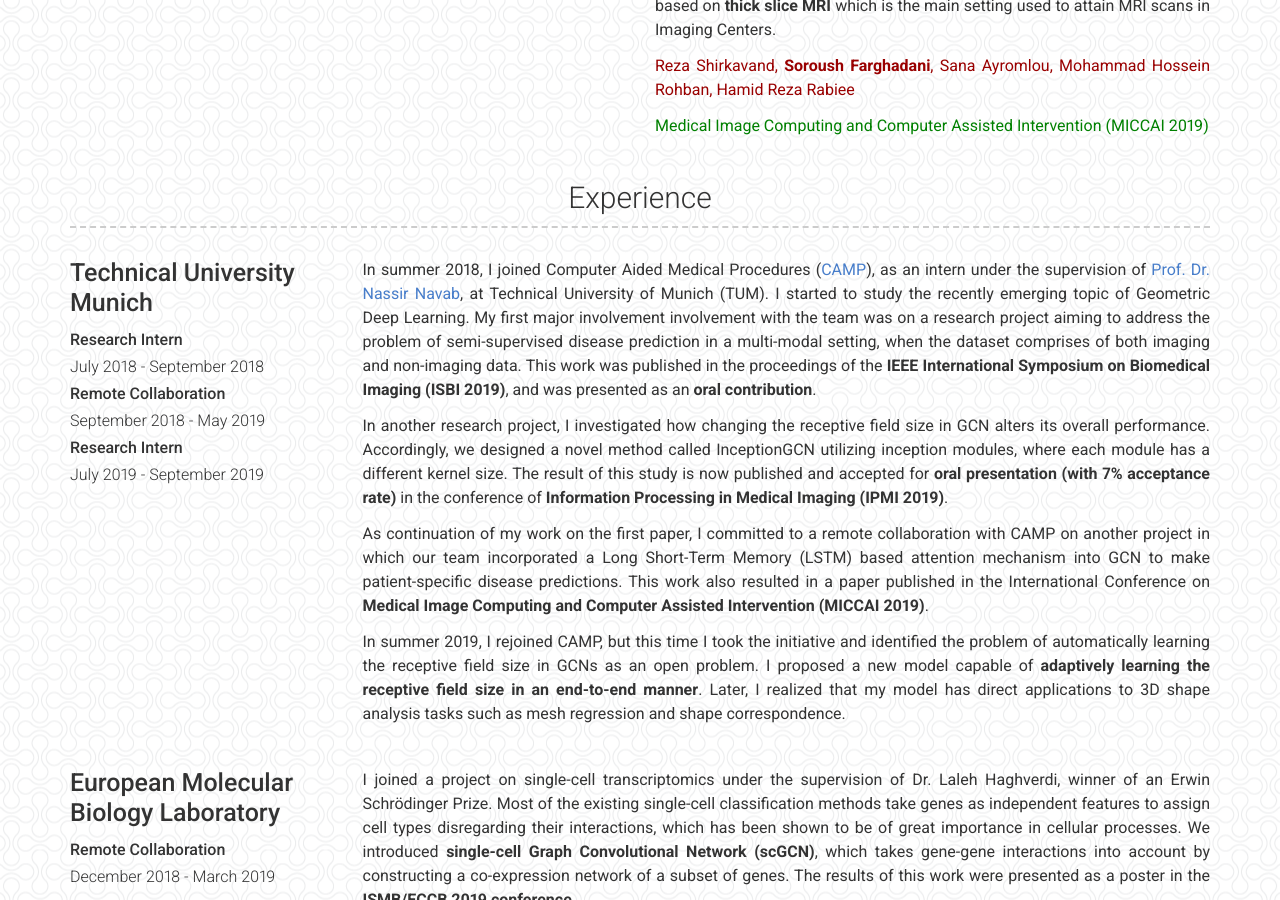
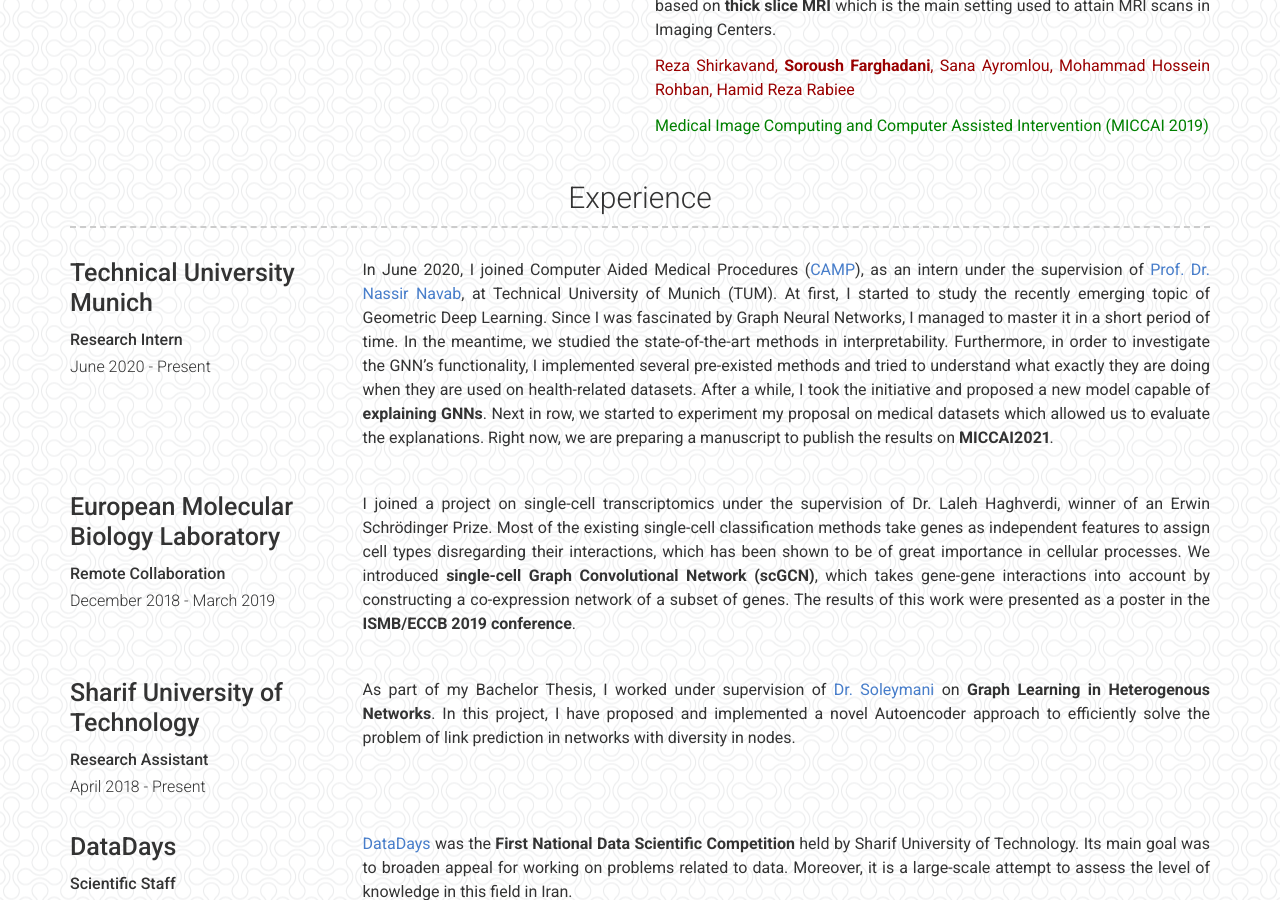
Before and after one commit to sfch1999/sfch1999.github.io, a Jekyll site: the page built from index.md, in a window 1280 px wide and 900 px high, scrolled down 1359 px. Built offline with Jekyll 4.4.1, drawn with Linux system fonts in a browser that asks for light colours; a style sheet for code colours, icons or effects is not loaded.

Commit message:
about me

```diff
--- a/_data/experience.yml
+++ b/_data/experience.yml
@@ -1,33 +1,16 @@
 - company: Technical University Munich
   jobs:
     - title: Research Intern
-      dates: July 2018 - September 2018
-    - title: Remote Collaboration
-      dates: September 2018 - May 2019
-    - title: Research Intern
-      dates: July 2019 - September 2019
+      dates: June 2020 - Present
   description: | # this will include new lines to allow paragraphs
-    In summer 2018, I joined Computer Aided Medical Procedures ([CAMP](http://campar.in.tum.de)), as an intern
+    In June 2020, I joined Computer Aided Medical Procedures ([CAMP](http://campar.in.tum.de)), as an intern
     under the supervision of [Prof. Dr. Nassir Navab](http://campar.in.tum.de/Main/NassirNavab), at Technical University of Munich (TUM).
-    I started to study the recently emerging topic of Geometric Deep Learning. My first major involvement involvement with the team was
-    on a research project aiming to address the problem of semi-supervised disease prediction in a multi-modal setting, when the
-    dataset comprises of both imaging and non-imaging data. This work was published in the proceedings of the
-    **IEEE International Symposium on Biomedical Imaging (ISBI 2019)**, and was presented as an **oral contribution**.
-
-    In another research project, I investigated how changing the receptive field size in GCN alters its overall performance.
-    Accordingly, we designed a novel method called InceptionGCN utilizing inception modules, where each module has a different kernel size.
-    The result of this study is now published and accepted for **oral presentation (with 7% acceptance rate)** in the conference of **Information
-    Processing in Medical Imaging (IPMI 2019)**.
-
-    As continuation of my work on the first paper, I committed to a remote collaboration with CAMP on another project in which
-    our team incorporated a Long Short-Term Memory (LSTM) based attention mechanism into GCN to make patient-specific
-    disease predictions. This work also resulted in a paper published in the International Conference on **Medical Image Computing
-    and Computer Assisted Intervention (MICCAI 2019)**.
-
-    In summer 2019, I rejoined CAMP, but this time I took the initiative and identified the problem of automatically learning the
-    receptive field size in GCNs as an open problem. I proposed a new model capable of **adaptively learning the receptive field size
-    in an end-to-end manner**. Later, I realized that my model has direct applications to 3D shape analysis tasks such as
-    mesh regression and shape correspondence.
+    At first, I started to study the recently emerging topic of Geometric Deep Learning. Since I was fascinated by Graph Neural Networks,
+    I managed to master it in a short period of time. In the meantime, we studied the state-of-the-art methods in interpretability. Furthermore,
+    in order to investigate the GNN's functionality, I implemented several pre-existed methods and tried to understand what exactly they are doing
+    when they are used on health-related datasets. After a while, I took the initiative and proposed a new model capable of **explaining GNNs**.
+    Next in row, we started to experiment my proposal on medical datasets which allowed us to evaluate the explanations. Right now, we are preparing
+    a manuscript to publish the results on **MICCAI2021**.
 
 - company: European Molecular Biology Laboratory
   job_title: Remote Collaboration
```
